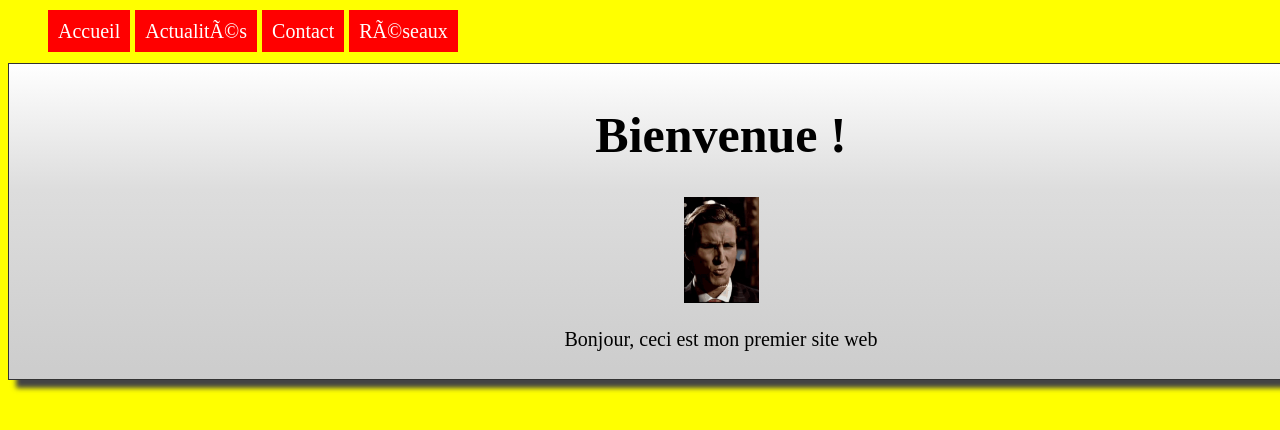
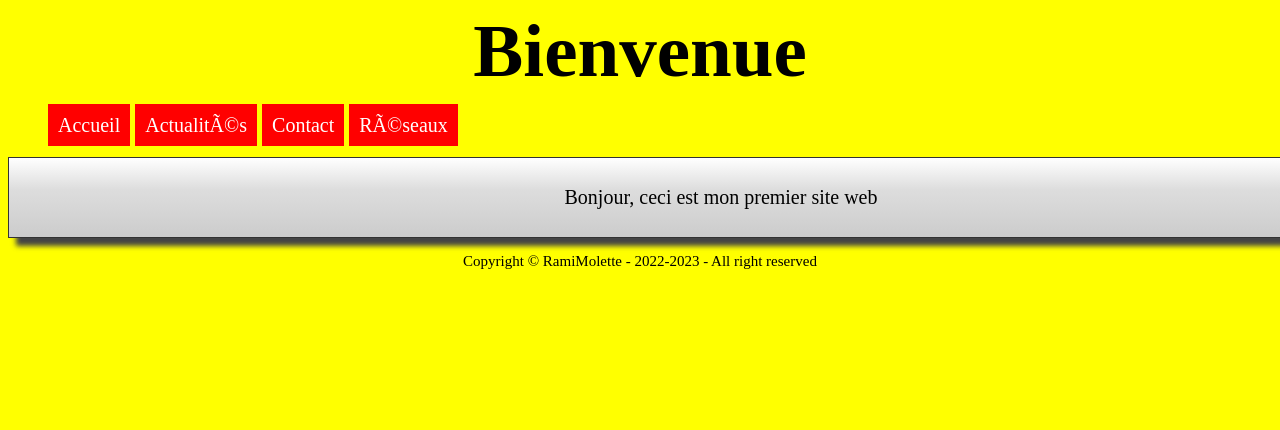
Before and after one commit to ramimolette/site-web, a plain HTML site: page index.html in a window 1280 px wide. Shown: the top 430 px of the page. Drawn offline with Linux system fonts and the light colour scheme; files whose address does not match are found by name.

Commit message:
fichiers site web

```diff
--- a/css/style.css
+++ b/css/style.css
@@ -3,24 +3,20 @@ p{
     text-align: center
 }
 
-h1{
+header{
     color: black;
-    font-size: 50px;
+    font-size: 75px;
+    text-align: center;
+    font-weight: bold;
+}
+
+footer{
+    font-size: 15px;
 }
 
 body{
     font-size: 20px;
     background-color: yellow;
-}
-
-div.texte{
-    text-align: center;
-    width: 70em;
-    border: 1px solid #333;
-    box-shadow: 8px 8px 5px #444;
-    padding: 8px 12px;
-    background-image: linear-gradient(180deg, #fff, #ddd 40%, #ccc);
-    margin: auto;
 }
 
 a{
@@ -42,6 +38,17 @@ nav.menu-nav ul li.btn a{
 
 nav.menu-nav ul li.btn:hover a{
     background-color: rgb(200, 0, 0);
+    transition: 0.5s all;
+}
+
+div.texte{
+    text-align: center;
+    width: 70em;
+    border: 1px solid #333;
+    box-shadow: 8px 8px 5px #444;
+    padding: 8px 12px;
+    background-image: linear-gradient(180deg, #fff, #ddd 40%, #ccc);
+    margin: auto;
 }
 
 div.news{
--- a/index.html
+++ b/index.html
@@ -6,6 +6,9 @@
         <link rel="stylesheet" type="text/css" href="css/style.css">
     </head>
     <body>
+        <header>
+            Bienvenue
+        </header>
         <nav class="menu-nav">
             <div class="boutons">
                 <ul>
@@ -32,9 +35,10 @@
                 </ul>
         </nav>
         <div class="texte">
-            <h1>Bienvenue !</h1>
-            <img src="C:\Users\dupui\OneDrive\Bureau\Codes\Sites\1er site web\img\image0.gif" width="75px">
             <p>Bonjour, ceci est mon premier site web</p>
         </div>
+        <footer>
+            <p>Copyright &copy; RamiMolette - 2022-2023 - All right reserved</p>
+        </footer>
     </body>
 </html>
```
Also changed, not shown: contact.html (+6 -3 lines), news.html (+12 -5 lines), réseaux.html (+6 -1 lines).
